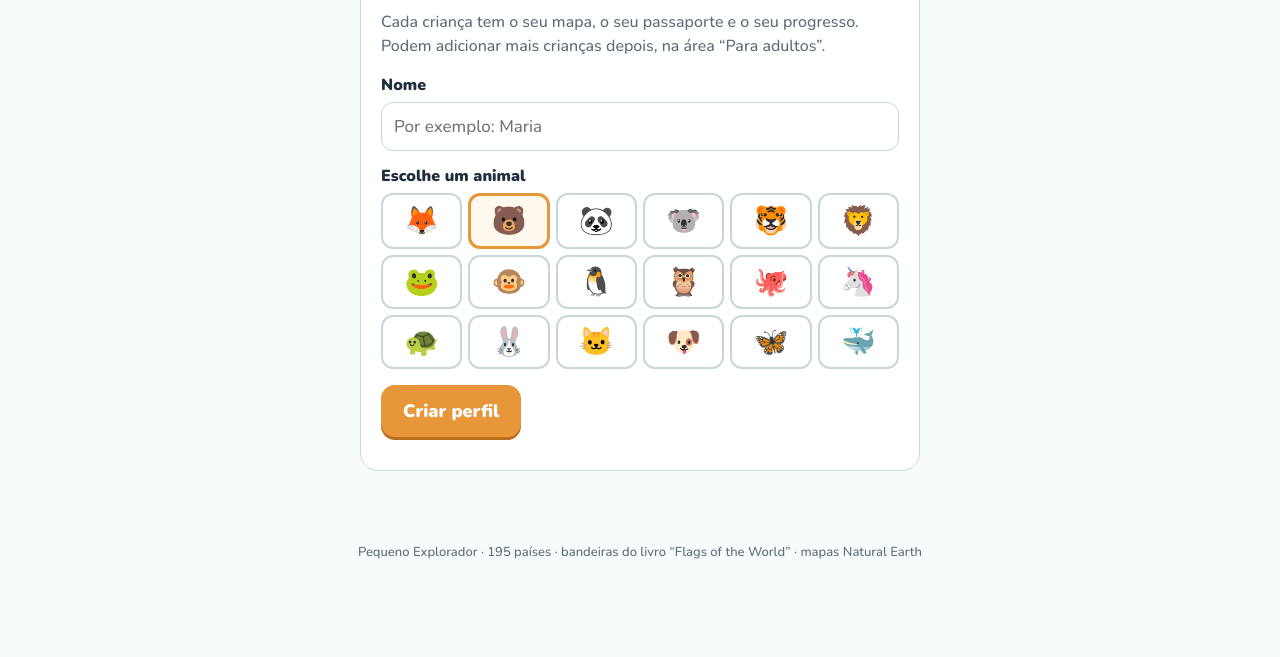
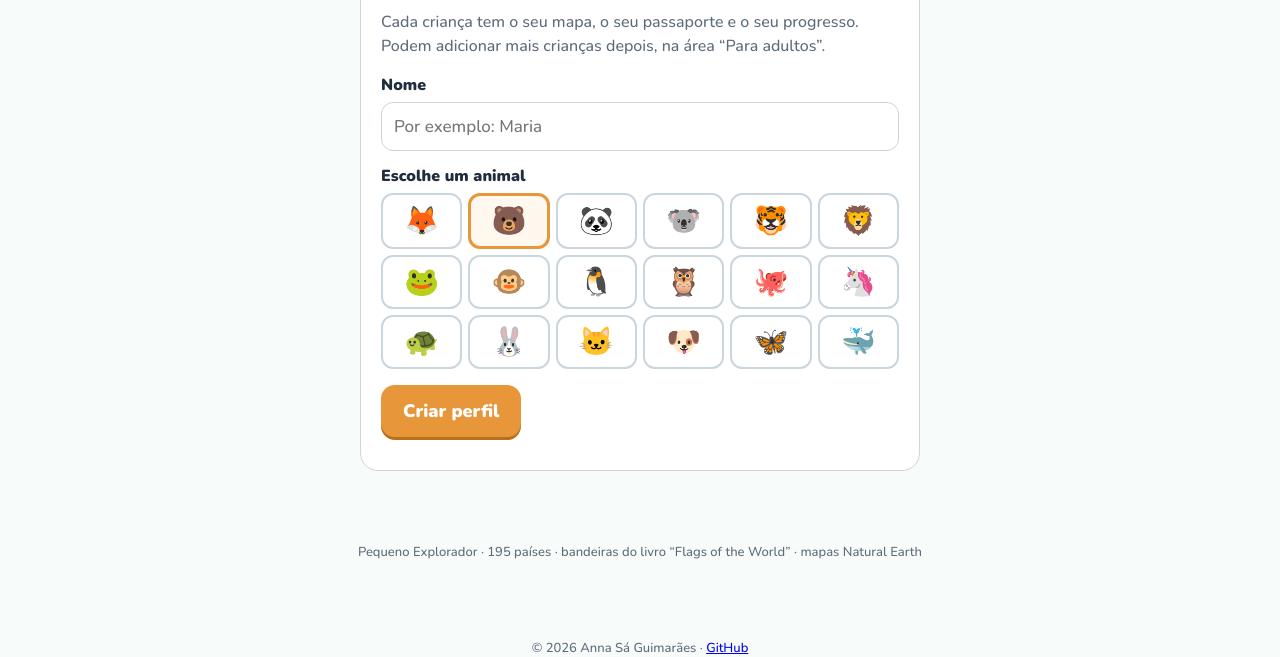
Before and after one commit to AnnadSG/LittleExplorer, a plain HTML site: page index.html in a window 1280 px wide. Shown: the part 173-830 px from the top of the page. Before the commit the page ends 800 px from the top, so only its background shows below. Drawn offline with nearby package versions, Linux system fonts and the light colour scheme; files whose address does not match are found by name.

Commit message:
Add footer with copyright information

```diff
--- a/index.html
+++ b/index.html
@@ -245,6 +245,7 @@ footer{margin-top:30px;font-size:13px;color:var(--muted);text-align:center}
 </div></header>
 <main class="wrap" id="app"><div class="card"><h2>A carregar o mapa do mundo…</h2><p class="muted">Só um instante. · Just a moment.</p></div></main>
 <footer class="wrap" id="foot"></footer>
+<footer>© 2026 Anna Sá Guimarães · <a href="https://github.com/AnnadSG">GitHub</a></footer>
 <script>
 {
 "use strict";
```
